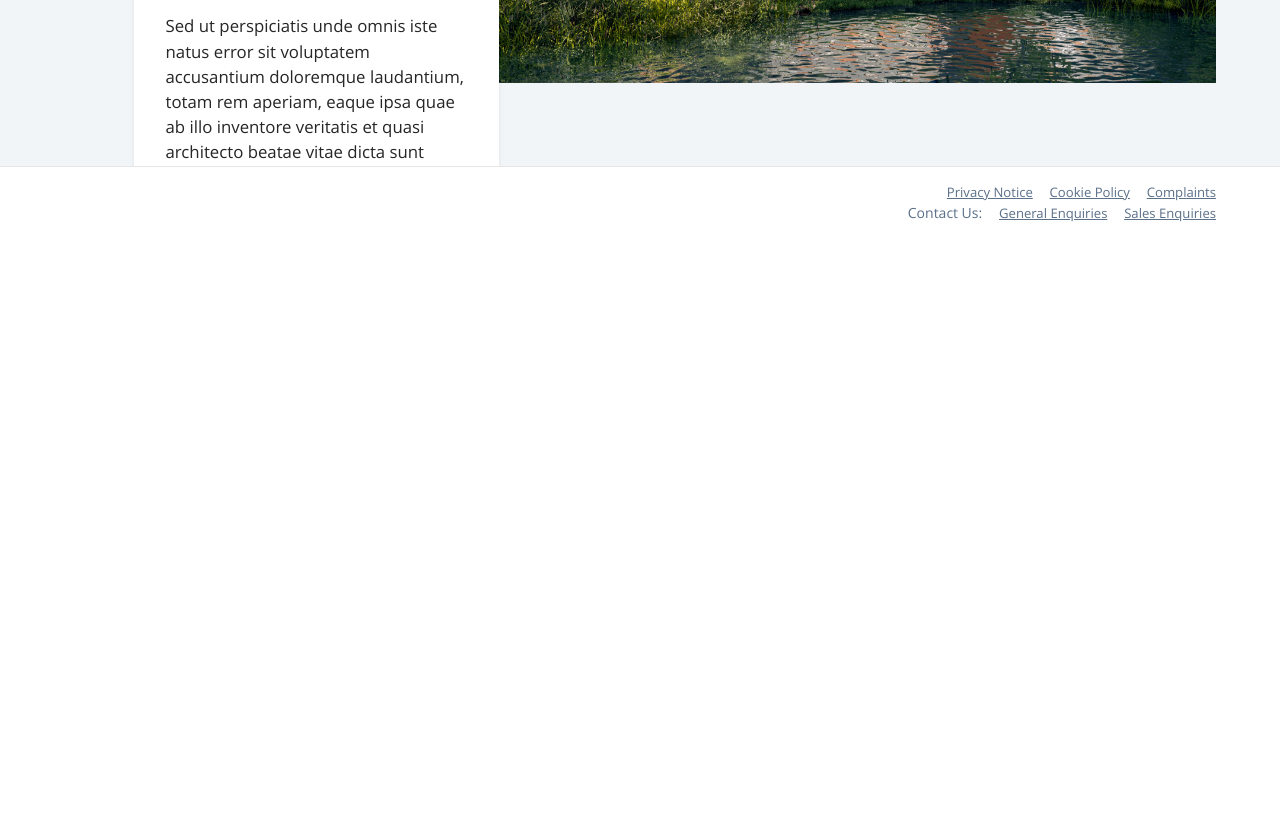
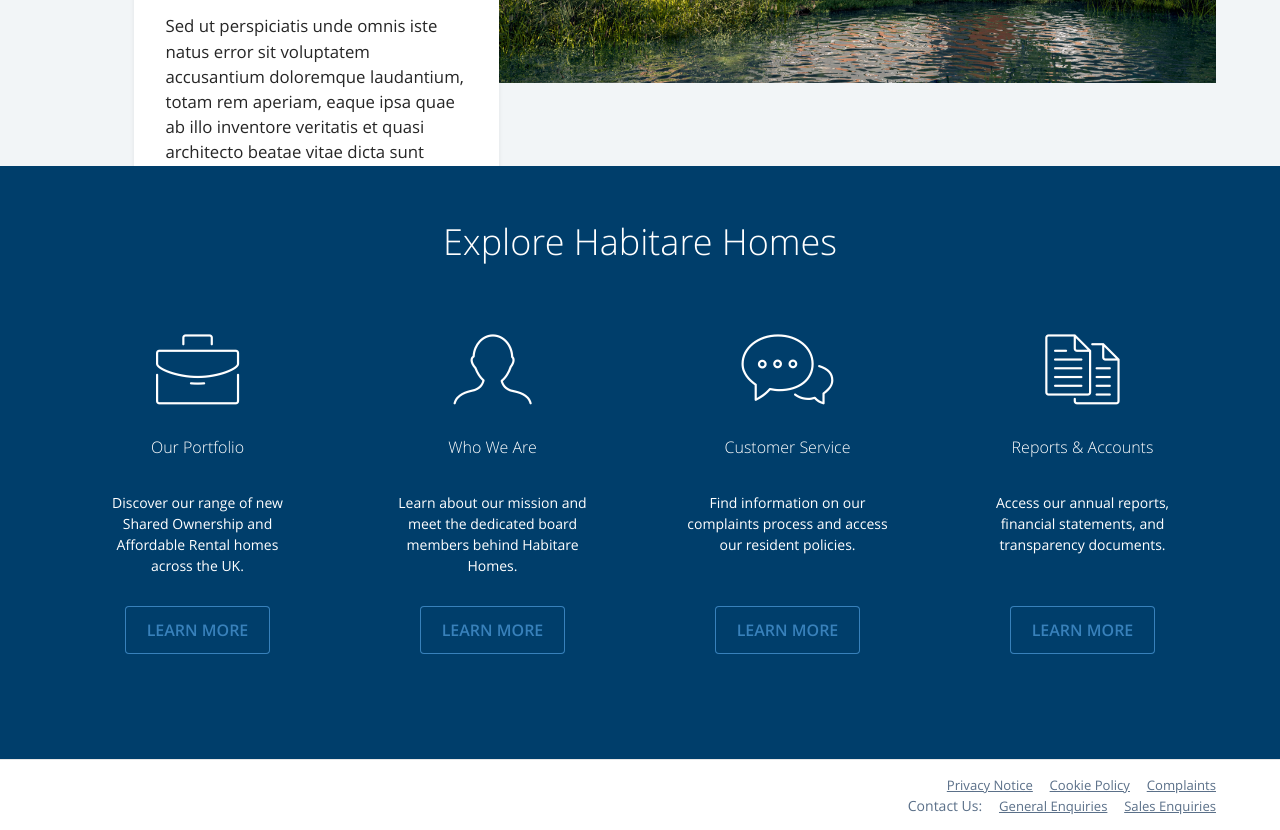
Before and after one commit to valentinas-bogdanovicius/HabitareHomesSandbox, a website: page why-choose-us/index.htm in a window 1280 px wide. Shown: the part 743-1573 px from the top of the page. Before the commit the page ends 980 px from the top, so only its background shows below. Drawn offline with Linux system fonts and the light colour scheme.

Commit message:
feat(MHH-63): Enhance Content Discoverability with Key Page Navigation Carousel

```diff
--- a/assets/app.css
+++ b/assets/app.css
@@ -1635,4 +1635,24 @@
   background-size: 44em 44em;
 }
 
-/*# sourceMappingURL=app.css.map */
+.feature-card {
+  display: block;
+  padding: 2.25em;
+  text-align: center;
+  color: inherit;
+}
+
+.feature-card h5 {
+  margin-top: 1em;
+  min-height: 2.5em; /* Helps align titles */
+}
+
+.feature-card p {
+  min-height: 6em; /* Helps align paragraphs */
+}
+
+.feature-card .button {
+  margin-top: 1em;
+}
+
+$1
--- a/why-choose-us/index.htm
+++ b/why-choose-us/index.htm
@@ -77,7 +77,39 @@
                         <img src="../assets/img/quality-commitment.jpg" alt="A modern, high-quality kitchen interior" />
                     </article>
                 </div>
-            </section>
+        </div>
+        <div class="section__container dark">
+          <section class="section">
+            <div class="intro align-center">
+              <h2>Explore Habitare Homes</h2>
+            </div>
+            <div class="grid-4">
+              <article class="feature-card">
+                <i class="ico-briefcase sz-xl"></i>
+                <h5>Our Portfolio</h5>
+                <p>Discover our range of new Shared Ownership and Affordable Rental homes across the UK.</p>
+                <p><a href="../portfolio/index.htm" class="button">Learn More</a></p>
+              </article>
+              <article class="feature-card">
+                <i class="ico-profile-male sz-xl"></i>
+                <h5>Who We Are</h5>
+                <p>Learn about our mission and meet the dedicated board members behind Habitare Homes.</p>
+                <p><a href="../who-we-are/index.htm" class="button">Learn More</a></p>
+              </article>
+              <article class="feature-card">
+                <i class="ico-chat sz-xl"></i>
+                <h5>Customer Service</h5>
+                <p>Find information on our complaints process and access our resident policies.</p>
+                <p><a href="../customer-service/index.htm" class="button">Learn More</a></p>
+              </article>
+              <article class="feature-card">
+                <i class="ico-documents sz-xl"></i>
+                <h5>Reports & Accounts</h5>
+                <p>Access our annual reports, financial statements, and transparency documents.</p>
+                <p><a href="../report/index.htm" class="button">Learn More</a></p>
+              </article>
+            </div>
+          </section>
         </div>
       </main>
       <div id="footer-placeholder"></div>
```
